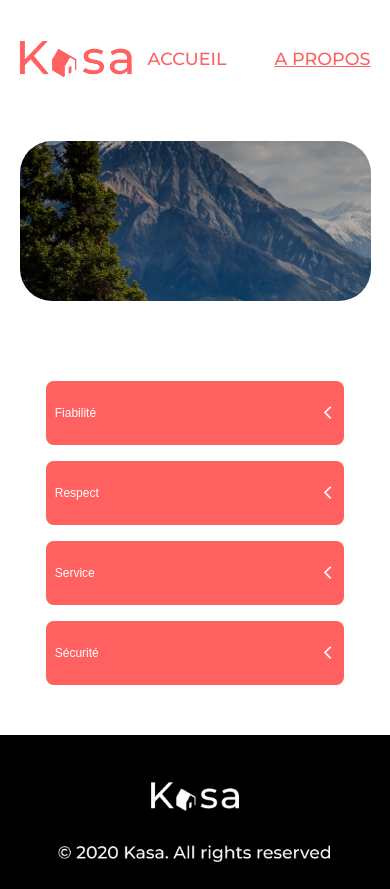
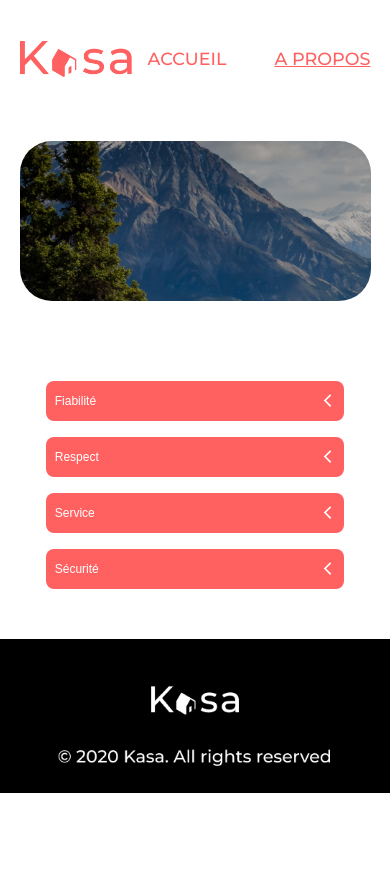
Before and after one commit to KaddBen/BenkraoudaKaddour_11_21092022, a React (Create React App) app: page /about in a window 390 px wide. After the commit the page ends 844 px from the top, so only its background shows below. Built offline with nearby package versions, Linux system fonts and the light colour scheme.

Commit message:
fix bugs

```diff
--- a/src/components/Collapse/Collapse.css
+++ b/src/components/Collapse/Collapse.css
@@ -41,4 +41,7 @@
     font-size: 40px;
     top: 90%;
   }
+  .collapses_span {
+  font-size: 1rem;
+  }
 }
--- a/src/components/Dropdown/Dropdown.css
+++ b/src/components/Dropdown/Dropdown.css
@@ -38,7 +38,7 @@
 
 @media screen and (min-width: 320px) and (max-width: 1090px) {
   .blue {
-    height: 30px;
+    height: 40px !important;
   }
   .dropdown button {
     height: 3rem;
```
